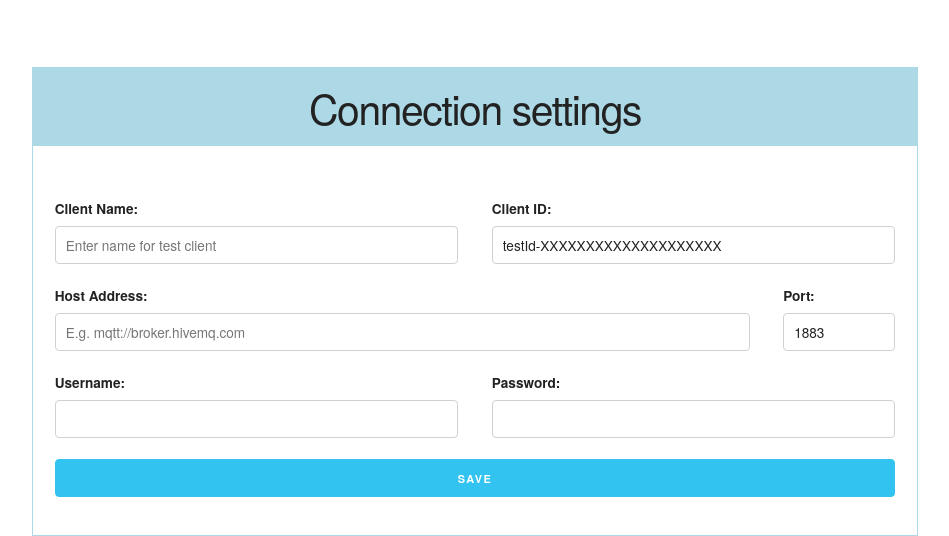
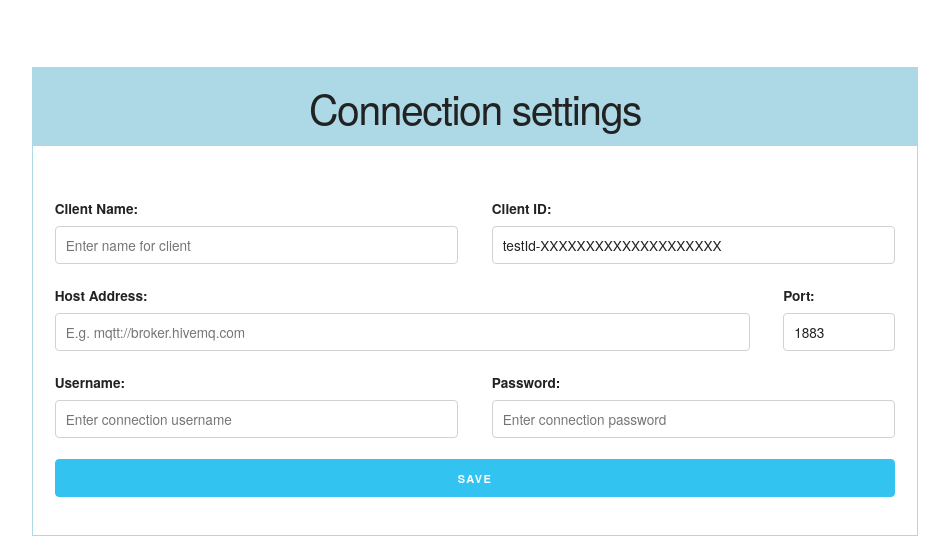
Before and after one commit to Isaac-Ampomah-12/iiot-test-bench, a React (Create React App) app in the folder frontend/: page /settings in a window 1280 px wide. Shown: the top 536 px of the page, without its empty margins (165-1114 px from the left). Built offline with nearby package versions, Linux system fonts and the light colour scheme.

Commit message:
Add placeholder text to username and password

```diff
--- a/frontend/src/pages/ConnectionSettings/ConnectionSettings.js
+++ b/frontend/src/pages/ConnectionSettings/ConnectionSettings.js
@@ -14,7 +14,7 @@ function ConnectionSettings() {
                 id="client-name"
                 className="u-full-width"
                 name="clientName"
-                placeholder="Enter name for test client"
+                placeholder="Enter name for client"
                 required
               />
             </div>
@@ -57,11 +57,21 @@ function ConnectionSettings() {
           <div className="row">
             <div className="six columns">
               <label htmlFor="username">Username:</label>
-              <input type="text" id="username" className="u-full-width" />
+              <input
+                type="text"
+                id="username"
+                className="u-full-width"
+                placeholder="Enter connection username"
+              />
             </div>
             <div className="six columns">
               <label htmlFor="password">Password:</label>
-              <input type="password" id="password" className="u-full-width" />
+              <input
+                type="password"
+                id="password"
+                className="u-full-width"
+                placeholder="Enter connection password"
+              />
             </div>
           </div>
           <div className="row">
```
